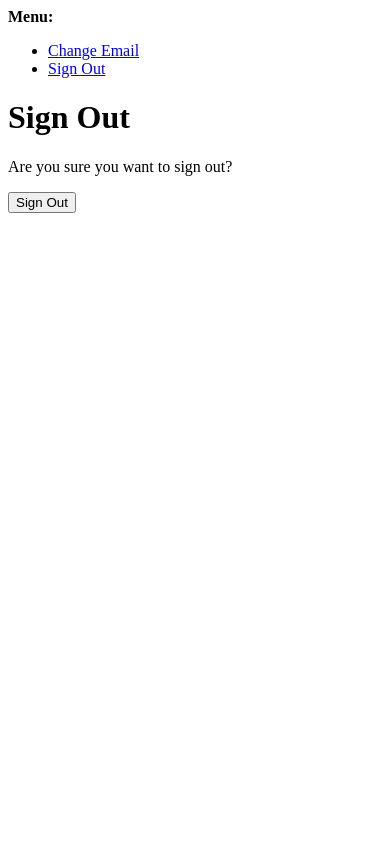
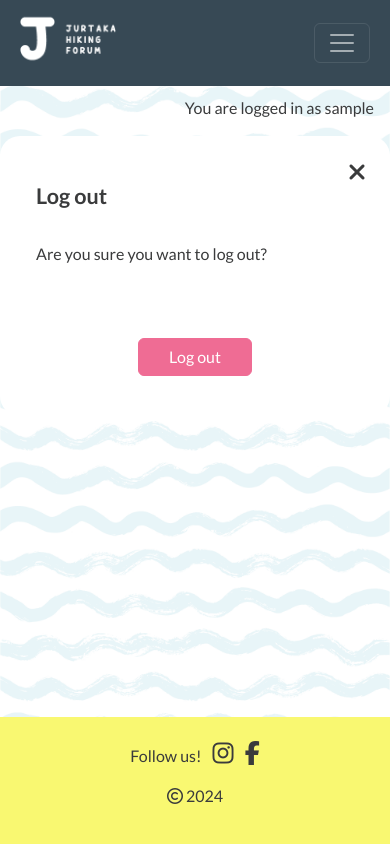
Before and after one commit to lienebriede/My-project-django, a Django app: page /accounts/logout/ in a window 390 px wide. Run offline with Django 4.2, Linux system fonts and the light colour scheme; the visitor is signed in with stand-in values (Sample User, id 1); parts of the project's set-up code (start-up, migrations or seed data) failed here and were passed over; some libraries are stand-ins or nearby versions.

```diff
--- a/templates/account/logout.html
+++ b/templates/account/logout.html
@@ -1,21 +1,41 @@
-{% extends "account/base.html" %}
+{% extends "base.html" %}
+{% load static %}
 
 {% load i18n %}
+{% load account socialaccount %}
 
-{% block head_title %}{% trans "Sign Out" %}{% endblock head_title %}
+{% block head_title %}{% trans "Log out" %}{% endblock head_title %}
 
 {% block content %}
-<h1>{% trans "Sign Out" %}</h1>
 
-<p>{% trans 'Are you sure you want to sign out?' %}</p>
-
-<form method="post" action="{% url 'account_logout' %}">
-  {% csrf_token %}
-  {% if redirect_field_value %}
-  <input type="hidden" name="{{ redirect_field_name }}" value="{{ redirect_field_value }}" />
-  {% endif %}
-  <button type="submit">{% trans 'Sign Out' %}</button>
-</form>
+<!-- Log out form -->
+<div class="container col-md-6 p-4">
+  <!-- Exit button -->
+  <a href="{% url 'home' %}" aria-label="go back home">
+    <i class="fa-solid fa-xmark float-end"></i>
+  </a>
+  <div class="row">
+    <div class="pt-4">
+      <h4><strong>{% trans "Log out" %}</strong></h4>
+    </div>
+    <div class="pt-4">
+      <p>{% trans "Are you sure you want to log out?" %}</p>
+    </div>
+  </div>
+  <div class="row">
+    <div>
+      <form class="logout pt-2" method="POST" action="{% url 'account_logout' %}">
+        {% csrf_token %}
+        {% if redirect_field_value %}
+        <input type="hidden" name="{{ redirect_field_name }}" value="{{ redirect_field_value }}" />
+        {% endif %}
+        <div class="d-grid gap-2 col-4 mx-auto pt-5 pb-3"><button class="btn btn-primary center" type="submit">Log
+            out</button>
+        </div>
+    </div>
+    </form>
+  </div>
+</div>
 
 
 {% endblock content %}
--- a/templates/base.html
+++ b/templates/base.html
@@ -43,6 +43,10 @@
                     </li>
                     {% else %}
                     <li class="nav-item">
+                        <a class="nav-link {% if request.path == signup_url %}active" aria-current="page{% endif %}"
+                            href="{% url 'account_signup' %}">Sign up</a>
+                    </li>
+                    <li class="nav-item">
                         <a class="nav-link {% if request.path == login_url %}active{% endif %}" aria-current="page"
                             href="{% url 'account_login' %}">Login</a>
                     </li>
@@ -57,8 +61,13 @@
             </div>
         </div>
     </nav>
-    <main class="mt-5">
+    <main class="flex-shrink-0 mt-5">
         <div class="mt-5">
+            {% if user.is_authenticated %}
+            <p class="text-end m-3">You are logged in as {{ user }}</p>
+            {% else %}
+            <p class="text-end m-3">You are not logged in</p>
+            {% endif %}
             {% block content %}
             {% endblock %}
         </div>
```
Also changed, not shown: templates/account/login.html (+3 -10 lines), templates/account/signup.html (+3 -10 lines).
